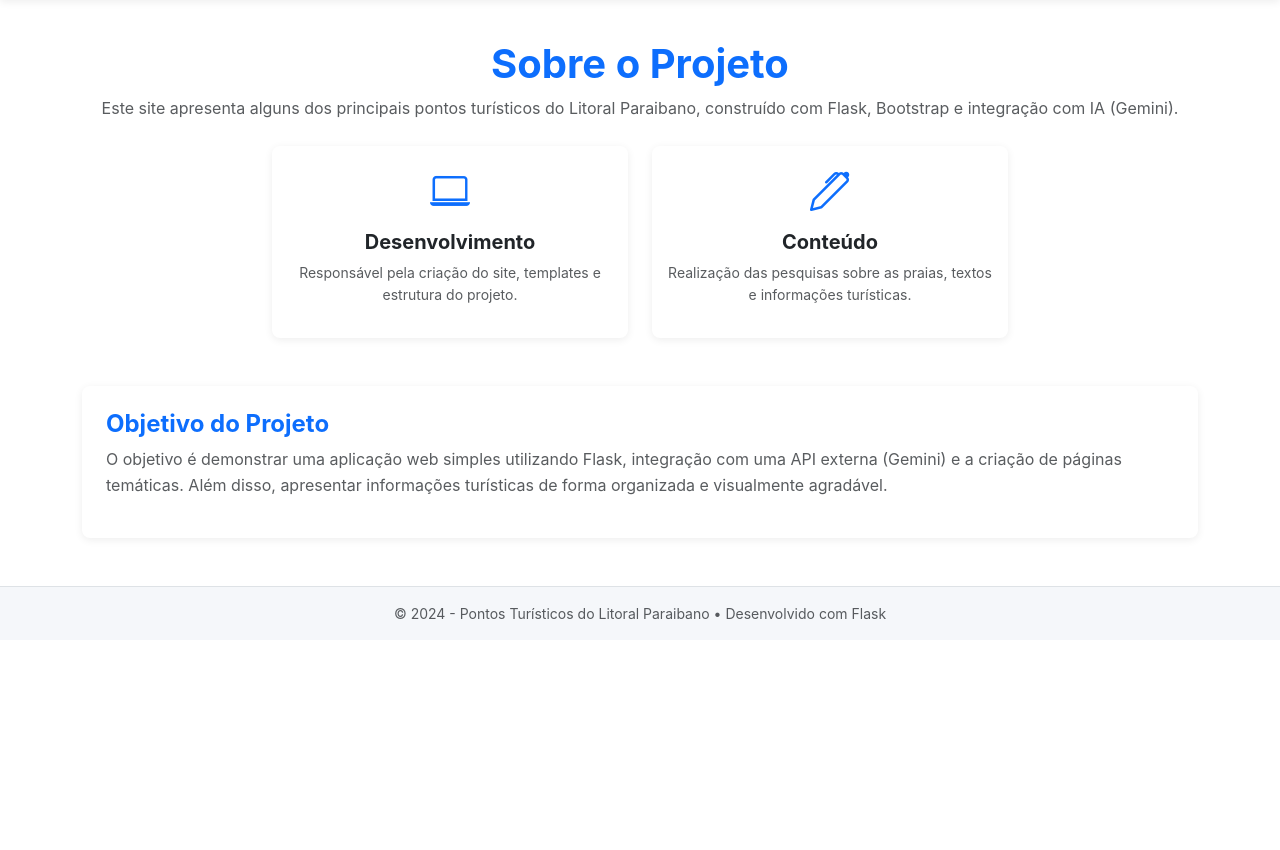
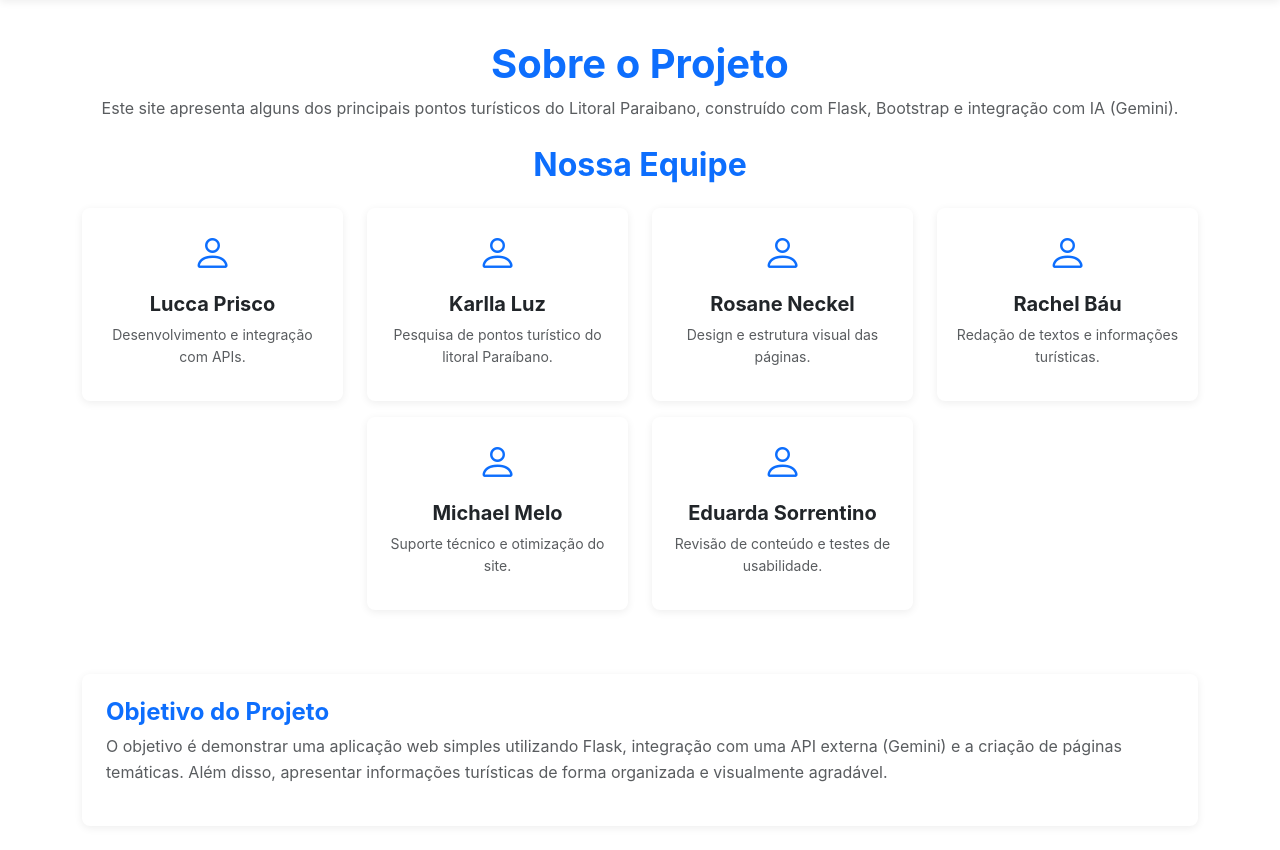
Before and after one commit to LuccaPCDoria/Site_usando_flask, a Flask app: page /sobre in a window 1280 px wide. Shown: the part 85-935 px from the top of the page. Before the commit the page ends 705 px from the top, so only its background shows below. Run offline with Flask 3, Linux system fonts and the light colour scheme.

Commit message:
Atualização na pagina sobre

```diff
--- a/templates/sobre.html
+++ b/templates/sobre.html
@@ -1,4 +1,5 @@
 {% extends "base.html" %}
+
 {% block title %}Sobre o Projeto{% endblock %}
 
 {% block content %}
@@ -12,28 +13,50 @@
 </div>
 
 <!-- SEÇÃO SOBRE A EQUIPE -->
+<h2 class="text-center text-primary fw-bold mb-4">Nossa Equipe</h2>
 <div class="row justify-content-center mb-5">
-
-    <div class="col-12 col-md-4">
+    <div class="col-6 col-md-3 mb-3">
         <div class="card shadow-sm border-0 text-center p-3">
-            <i class="bi bi-laptop fs-1 text-primary"></i>
-            <h5 class="fw-bold mt-2">Desenvolvimento</h5>
-            <p class="text-muted small">
-                Responsável pela criação do site, templates e estrutura do projeto.
-            </p>
+            <i class="bi bi-person fs-1 text-primary"></i>
+            <h5 class="fw-bold mt-2">Lucca Prisco</h5>
+            <p class="text-muted small">Desenvolvimento e integração com APIs.</p>
         </div>
     </div>
-
-    <div class="col-12 col-md-4 mt-3 mt-md-0">
+    <div class="col-6 col-md-3 mb-3">
         <div class="card shadow-sm border-0 text-center p-3">
-            <i class="bi bi-pen fs-1 text-primary"></i>
-            <h5 class="fw-bold mt-2">Conteúdo</h5>
-            <p class="text-muted small">
-                Realização das pesquisas sobre as praias, textos e informações turísticas.
-            </p>
+            <i class="bi bi-person fs-1 text-primary"></i>
+            <h5 class="fw-bold mt-2">Karlla Luz</h5>
+            <p class="text-muted small">Pesquisa de pontos turístico do litoral Paraíbano.</p>
         </div>
     </div>
-
+    <div class="col-6 col-md-3 mb-3">
+        <div class="card shadow-sm border-0 text-center p-3">
+            <i class="bi bi-person fs-1 text-primary"></i>
+            <h5 class="fw-bold mt-2">Rosane Neckel</h5>
+            <p class="text-muted small">Design e estrutura visual das páginas.</p>
+        </div>
+    </div>
+    <div class="col-6 col-md-3 mb-3">
+        <div class="card shadow-sm border-0 text-center p-3">
+            <i class="bi bi-person fs-1 text-primary"></i>
+            <h5 class="fw-bold mt-2">Rachel Báu</h5>
+            <p class="text-muted small">Redação de textos e informações turísticas.</p>
+        </div>
+    </div>
+    <div class="col-6 col-md-3 mb-3">
+        <div class="card shadow-sm border-0 text-center p-3">
+            <i class="bi bi-person fs-1 text-primary"></i>
+            <h5 class="fw-bold mt-2">Michael Melo</h5>
+            <p class="text-muted small">Suporte técnico e otimização do site.</p>
+        </div>
+    </div>
+    <div class="col-6 col-md-3 mb-3">
+        <div class="card shadow-sm border-0 text-center p-3">
+            <i class="bi bi-person fs-1 text-primary"></i>
+            <h5 class="fw-bold mt-2">Eduarda Sorrentino</h5>
+            <p class="text-muted small">Revisão de conteúdo e testes de usabilidade.</p>
+        </div>
+    </div>
 </div>
 
 <!-- MISSÃO DO PROJETO -->
```
